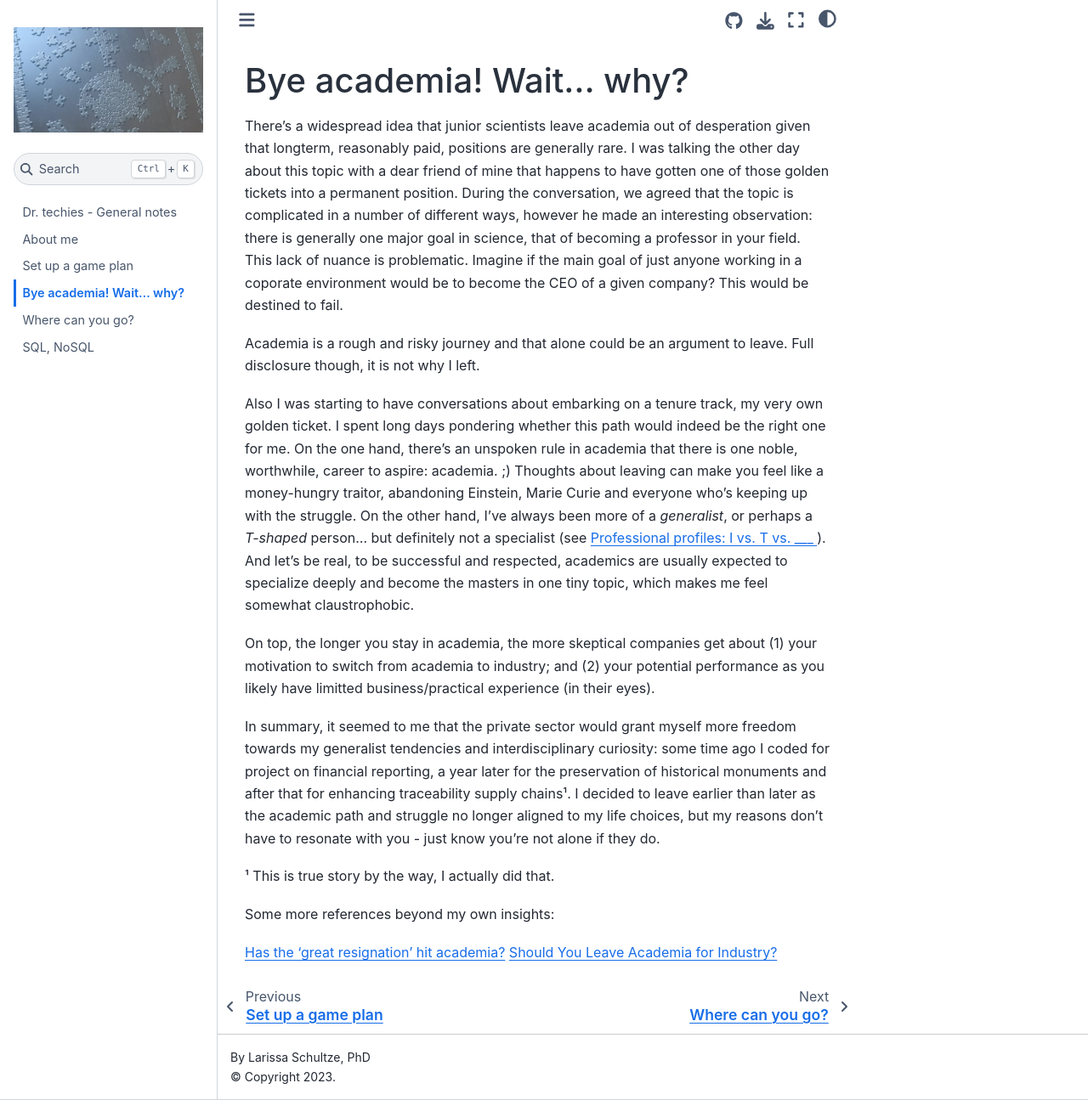
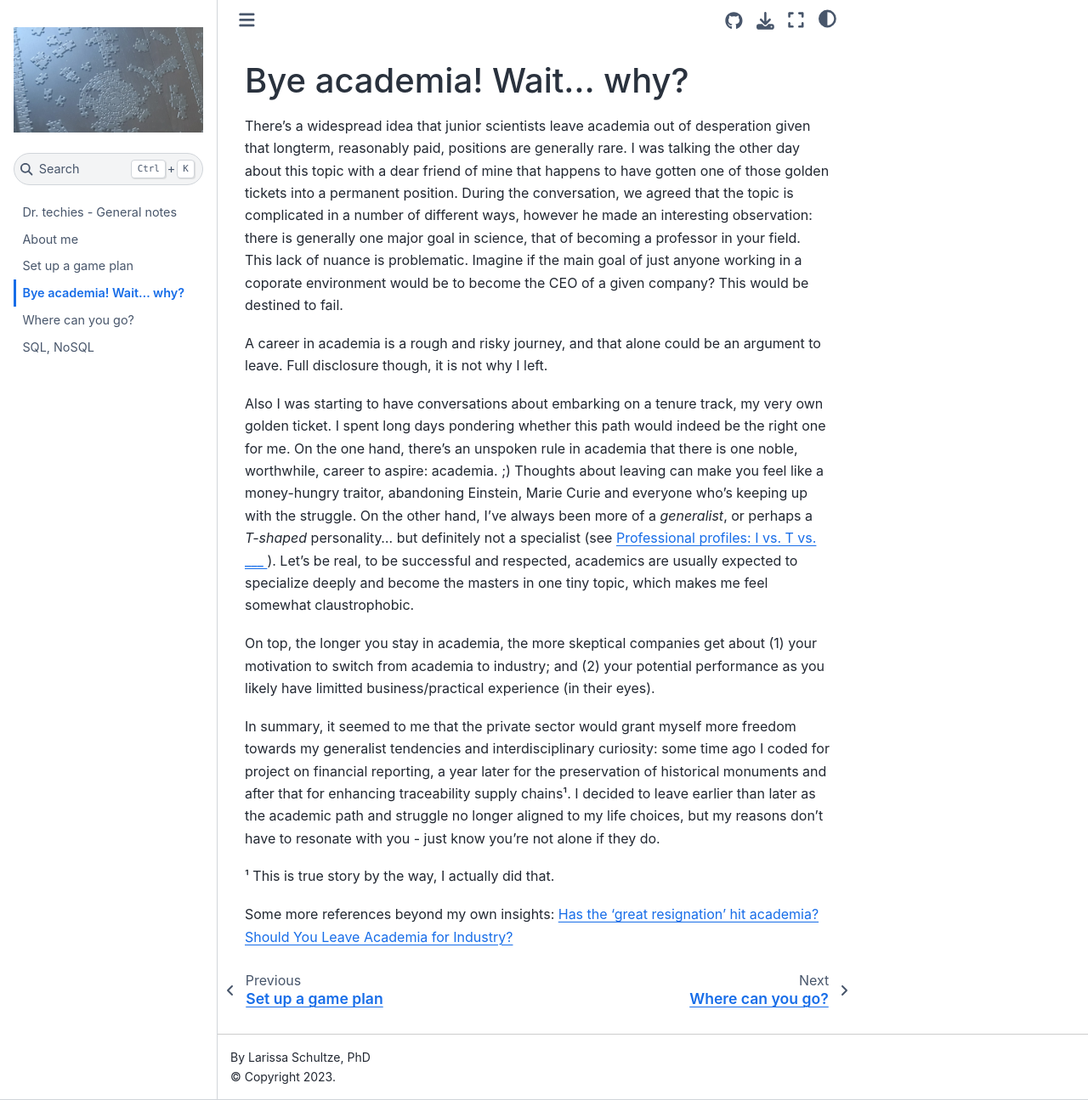
Before and after one commit to schultzl/example_jupyterbook, a Jupyter Book: the page built from whytransition.md, in a window 1280 px wide and 1295 px high. Shown: the whole window at 85% size. Built offline with Jupyter Book 1.0.4 settings and Sphinx 7.4.7 and the Sphinx Book theme 1.1.4, drawn with Linux system fonts in a browser that asks for light colours; pages that are not in the unit, such as notebooks, are missing from menus.

Commit message:
fixed wording/typos

```diff
--- a/whytransition.md
+++ b/whytransition.md
@@ -2,9 +2,9 @@
 
 There's a widespread idea that junior scientists leave academia out of desperation given that longterm, reasonably paid, positions are generally rare. I was talking the other day about this topic with a dear friend of mine that happens to have gotten one of those golden tickets into a permanent position. During the conversation, we agreed that the topic is complicated in a number of different ways, however he made an interesting observation: there is generally one major goal in science, that of becoming a professor in your field. This lack of nuance is problematic. Imagine if the main goal of just anyone working in a coporate environment would be to become the CEO of a given company? This would be destined to fail.
 
-Academia is a rough and risky journey and that alone could be an argument to leave. Full disclosure though, it is not why I left.
+A career in academia is a rough and risky journey, and that alone could be an argument to leave. Full disclosure though, it is not why I left.
 
-Also I was starting to have conversations about embarking on a tenure track, my very own golden ticket. I spent long days pondering whether this path would indeed be the right one for me. On the one hand, there's an unspoken rule in academia that there is one noble, worthwhile, career to aspire: academia. ;) Thoughts about leaving can make you feel like a money-hungry traitor, abandoning Einstein, Marie Curie and everyone who's keeping up with the struggle. On the other hand, I've always been more of a *generalist*, or perhaps a *T-shaped* person... but definitely not a specialist (see [Professional profiles: I vs. T vs. ___ ](https://jonathanken.medium.com/generalist-or-specialist-why-not-t-shaped-1aab6b98352f)). And let's be real, to be successful and respected, academics are usually expected to specialize deeply and become the masters in one tiny topic, which makes me feel somewhat claustrophobic.
+Also I was starting to have conversations about embarking on a tenure track, my very own golden ticket. I spent long days pondering whether this path would indeed be the right one for me. On the one hand, there's an unspoken rule in academia that there is one noble, worthwhile, career to aspire: academia. ;) Thoughts about leaving can make you feel like a money-hungry traitor, abandoning Einstein, Marie Curie and everyone who's keeping up with the struggle. On the other hand, I've always been more of a *generalist*, or perhaps a *T-shaped* personality... but definitely not a specialist (see [Professional profiles: I vs. T vs. ___ ](https://jonathanken.medium.com/generalist-or-specialist-why-not-t-shaped-1aab6b98352f)). Let's be real, to be successful and respected, academics are usually expected to specialize deeply and become the masters in one tiny topic, which makes me feel somewhat claustrophobic.
 
 On top, the longer you stay in academia, the more skeptical companies get about (1) your motivation to switch from academia to industry; and (2) your potential performance as you likely have limitted business/practical experience (in their eyes).
 
@@ -16,6 +16,5 @@ In summary, it seemed to me that the private sector would grant myself more free
 
 
 Some more references beyond my own insights:
-
 [Has the ‘great resignation’ hit academia?](https://www.nature.com/articles/d41586-022-01512-6)
 [Should You Leave Academia for Industry?](https://www.linkedin.com/pulse/should-you-leave-academia-industry-philip-lindeman-md-phd?trk=pulse-article_more-articles_related-content-card)
```
Also changed, not shown: stepstotransition.md (+2 -0 lines).
